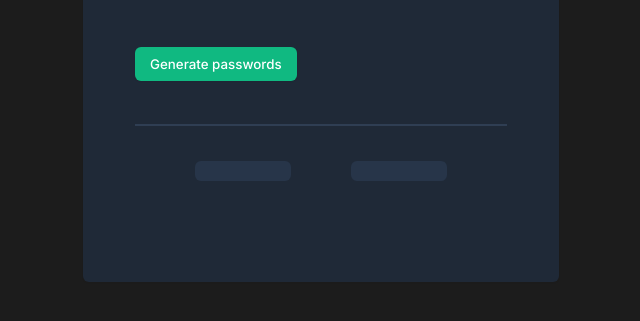
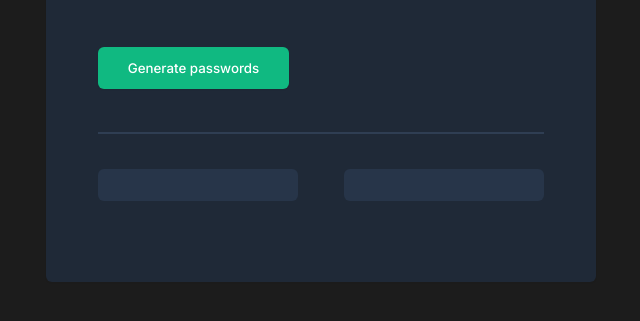
Before and after one commit to ameh-samson/Password-generator, a plain HTML site: page index.html in a window 1280 px wide. Shown: the part 393-714 px from the top of the page, without its empty margins (319-959 px from the left). Drawn offline with Linux system fonts and the light colour scheme.

Commit message:
The button and generated password style corrected
To ensure the size of the password div doesn't change after each generator, size and height property was given as well as in the case of the button

```diff
--- a/index.css
+++ b/index.css
@@ -63,6 +63,8 @@ button {
   background: #10b981;
   font-weight: 500;
   padding: 9px 15px;
+  width: 191px;
+  height: 42px;
   border: none;
   border-radius: 6px;
   box-shadow: 0px 1px 2px #0000000d;
@@ -81,13 +83,19 @@ hr {
 
 .generated-password {
   display: flex;
-  justify-content: space-evenly;
+  justify-content: space-between;
+  width: 446px;
+  height: 39px;
 }
 
 .generated-passwords {
+  display: flex;
+  justify-content: center;
+  align-items: center;
+  width: 200px;
+  height: 32px;
   font-weight: 500;
   color: #55f991;
   background: #273549;
-  padding: 10px 48px;
   border-radius: 6px;
 }
```
